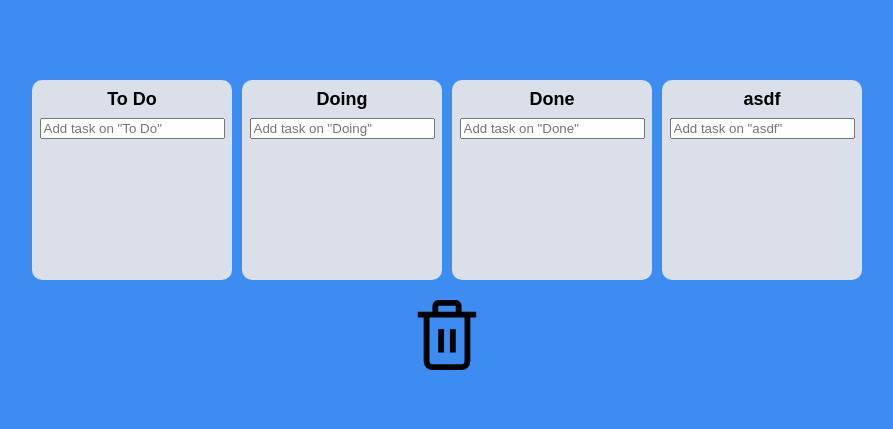
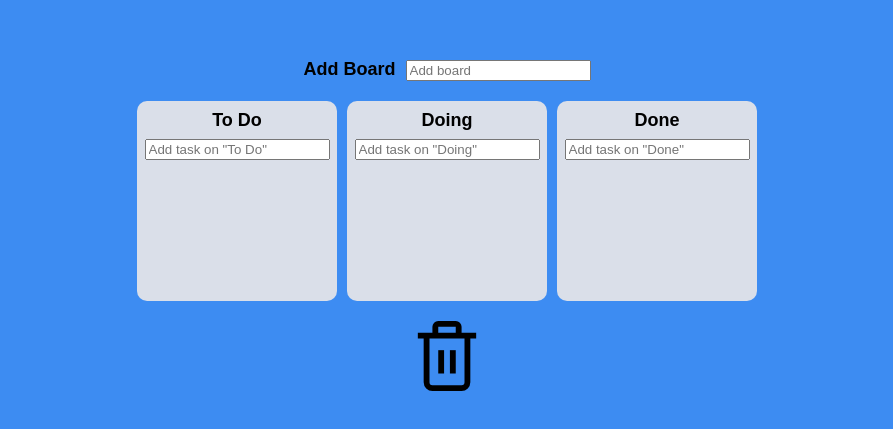
Before and after one commit to SeokJeong0411/React-Todo-App, a React (Create React App) app: page / in a window 1280 px wide. Shown: the part 175-604 px from the top of the page, without its empty margins (193-1086 px from the left). Built offline with nearby package versions, Linux system fonts and the light colour scheme.

Commit message:
240219 Board 추가하는 부분 생성

```diff
--- a/src/App.tsx
+++ b/src/App.tsx
@@ -1,8 +1,9 @@
 import { useRecoilState } from "recoil";
-import { DragDropContext, Draggable, DropResult, Droppable } from "react-beautiful-dnd";
+import { DragDropContext, DropResult, Droppable } from "react-beautiful-dnd";
 import styled from "styled-components";
 import { toDoState } from "./atoms";
 import Board from "./components/Board";
+import BoardAdder from "./components/BoardAdder";
 
 const Wrapper = styled.div`
   display: flex;
@@ -37,53 +38,77 @@ function App() {
   const [toDos, setToDos] = useRecoilState(toDoState);
 
   const onDragEnd = (info: DropResult) => {
-    console.log(info);
     const { destination, source } = info;
+
     if (!destination) return;
+
     if (destination.droppableId === "trashCan") {
       setToDos((allBoards) => {
-        const sourceBoardCopy = [...allBoards[source.droppableId]];
-        sourceBoardCopy.splice(source.index, 1);
-        return {
-          ...allBoards,
-          [source.droppableId]: sourceBoardCopy,
-        };
+        const boardIndex = allBoards.findIndex((info) => String(info.id) === source.droppableId);
+
+        // ToDos Info
+        const toDosCopy = [...allBoards[boardIndex].content];
+        toDosCopy.splice(source.index, 1);
+
+        // Board Info
+        const boardsCopy = [...allBoards];
+        const newBoards = { ...allBoards[boardIndex], content: toDosCopy };
+        boardsCopy.splice(boardIndex, 1, newBoards);
+
+        return boardsCopy;
       });
       return;
     }
     if (destination.droppableId === source.droppableId) {
       setToDos((allBoards) => {
-        const boardCopy = [...allBoards[source.droppableId]];
-        const taskObj = boardCopy[source.index];
-        boardCopy.splice(source.index, 1);
-        boardCopy.splice(destination.index, 0, taskObj);
-        return {
-          ...allBoards,
-          [source.droppableId]: boardCopy,
-        };
+        const targetIndex = allBoards.findIndex((info) => String(info.id) === source.droppableId);
+
+        // ToDos Info
+        const taskObj = [...allBoards[targetIndex].content][source.index];
+        const targetToDosCopy = [...allBoards[targetIndex].content];
+        targetToDosCopy.splice(source.index, 1);
+        targetToDosCopy.splice(destination.index, 0, taskObj);
+
+        // Board Info
+        const boardsCopy = [...allBoards];
+        const newBoards = { ...allBoards[targetIndex], content: targetToDosCopy };
+        boardsCopy.splice(targetIndex, 1, newBoards);
+
+        return boardsCopy;
       });
+      return;
     } else {
       setToDos((allBoards) => {
-        const sourceBoardCopy = [...allBoards[source.droppableId]];
-        const taskObj = sourceBoardCopy[source.index];
-        const destinationBoardCopy = [...allBoards[destination.droppableId]];
-        sourceBoardCopy.splice(source.index, 1);
-        destinationBoardCopy.splice(destination.index, 0, taskObj);
-        return {
-          ...allBoards,
-          [source.droppableId]: sourceBoardCopy,
-          [destination.droppableId]: destinationBoardCopy,
-        };
+        const sourceIndex = allBoards.findIndex((info) => String(info.id) === source.droppableId);
+        const targetIndex = allBoards.findIndex((info) => String(info.id) === destination.droppableId);
+
+        // ToDos Info
+        const taskObj = [...allBoards[sourceIndex].content][source.index];
+        const sourceToDosCopy = [...allBoards[sourceIndex].content];
+        const targetToDosCopy = [...allBoards[targetIndex].content];
+        sourceToDosCopy.splice(source.index, 1);
+        targetToDosCopy.splice(destination.index, 0, taskObj);
+
+        // Board Info
+        const boardsCopy = [...allBoards];
+        const oldBoards = { ...allBoards[sourceIndex], content: sourceToDosCopy };
+        const newBoards = { ...allBoards[targetIndex], content: targetToDosCopy };
+        boardsCopy.splice(sourceIndex, 1, oldBoards);
+        boardsCopy.splice(targetIndex, 1, newBoards);
+
+        return boardsCopy;
       });
+      return;
     }
   };
 
   return (
     <DragDropContext onDragEnd={onDragEnd}>
       <Wrapper>
+        <BoardAdder />
         <Boards>
-          {Object.keys(toDos).map((boardId) => (
-            <Board boardId={boardId} key={boardId} toDos={toDos[boardId]} />
+          {toDos.map(({ id, title, content }) => (
+            <Board boardId={id} title={title} key={id} toDos={content} />
           ))}
         </Boards>
         <Droppable droppableId="trashCan">
--- a/src/atoms.tsx
+++ b/src/atoms.tsx
@@ -5,16 +5,29 @@ export interface IToDo {
   text: string;
 }
 
-interface IToDoState {
-  [key: string]: IToDo[];
+interface IBoard {
+  id: number;
+  title: string;
+  content: IToDo[];
 }
 
-export const toDoState = atom<IToDoState>({
+export const toDoState = atom<IBoard[]>({
   key: "toDo",
-  default: {
-    "To Do": [],
-    Doing: [],
-    Done: [],
-    asdf: [],
-  },
+  default: [
+    {
+      id: 0,
+      title: "To Do",
+      content: [],
+    },
+    {
+      id: 1,
+      title: "Doing",
+      content: [],
+    },
+    {
+      id: 2,
+      title: "Done",
+      content: [],
+    },
+  ],
 });
--- a/src/components/Board.tsx
+++ b/src/components/Board.tsx
@@ -1,7 +1,6 @@
 import { Droppable } from "react-beautiful-dnd";
 import DraggableCard from "./DragabbleCard";
 import styled from "styled-components";
-import { useRef } from "react";
 import { useForm } from "react-hook-form";
 import { IToDo, toDoState } from "../atoms";
 import { useSetRecoilState } from "recoil";
@@ -42,15 +41,16 @@ const Form = styled.form`
 `;
 
 interface IBoardProps {
+  boardId: number;
   toDos: IToDo[];
-  boardId: string;
+  title: string;
 }
 
 interface IForm {
   toDo: string;
 }
 
-function Board({ toDos, boardId }: IBoardProps) {
+function Board({ boardId, toDos, title }: IBoardProps) {
   const setToDos = useSetRecoilState(toDoState);
   const { register, setValue, handleSubmit } = useForm<IForm>();
   const onValid = ({ toDo }: IForm) => {
@@ -60,22 +60,28 @@ function Board({ toDos, boardId }: IBoardProps) {
     };
 
     setToDos((allBoards) => {
-      return {
-        ...allBoards,
-        [boardId]: [...allBoards[boardId], newToDo],
-      };
+      const boardIndex = allBoards.findIndex((info) => info.id === boardId);
+
+      const targetBoard = allBoards[boardIndex];
+      const newToDos = [...targetBoard.content, newToDo];
+      const newBoard = { ...targetBoard, content: newToDos };
+
+      const BoardsCopy = [...allBoards];
+      BoardsCopy.splice(boardIndex, 1, newBoard);
+
+      return BoardsCopy;
     });
     setValue("toDo", "");
   };
 
   return (
     <Wrapper>
-      <Title>{boardId}</Title>
+      <Title>{title}</Title>
       <Form onSubmit={handleSubmit(onValid)}>
-        <input {...register("toDo", { required: true })} type="text" placeholder={`Add task on "${boardId}"`} />
+        <input {...register("toDo", { required: true })} type="text" placeholder={`Add task on "${title}"`} />
       </Form>
 
-      <Droppable droppableId={boardId}>
+      <Droppable droppableId={String(boardId)}>
         {(provided, snapshot) => (
           <Area
             isDraggingOver={snapshot.isDraggingOver}
--- /dev/null
+++ b/src/components/BoardAdder.tsx
@@ -0,0 +1,49 @@
+import { useForm } from "react-hook-form";
+import { toDoState } from "../atoms";
+import { useSetRecoilState } from "recoil";
+import styled from "styled-components";
+
+interface IForm {
+  boardNm: string;
+}
+
+const Wrapper = styled.div`
+  box-align: baseline;
+`;
+
+const Span = styled.span`
+  text-align: center;
+  font-weight: 600;
+  margin-bottom: 10px;
+  font-size: 18px;
+  margin-right: 10px;
+`;
+
+function BoardAdder() {
+  const setToDos = useSetRecoilState(toDoState);
+  const { register, setValue, handleSubmit } = useForm<IForm>();
+
+  const onValid = ({ boardNm }: IForm) => {
+    const newBoard = {
+      id: Date.now(),
+      title: boardNm,
+      content: [],
+    };
+
+    setToDos((allBoards) => {
+      return [...allBoards, newBoard];
+    });
+    setValue("boardNm", "");
+  };
+
+  return (
+    <Wrapper>
+      <form onSubmit={handleSubmit(onValid)}>
+        <Span>Add Board</Span>
+        <input {...register("boardNm", { required: true })} type="text" placeholder={`Add board`} />
+      </form>
+    </Wrapper>
+  );
+}
+
+export default BoardAdder;
```
